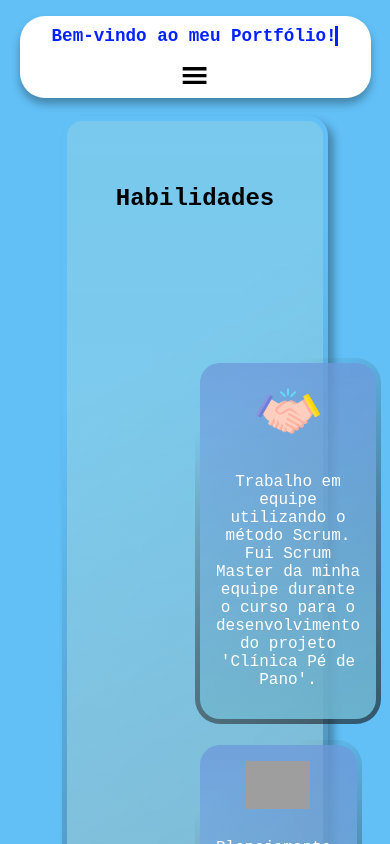
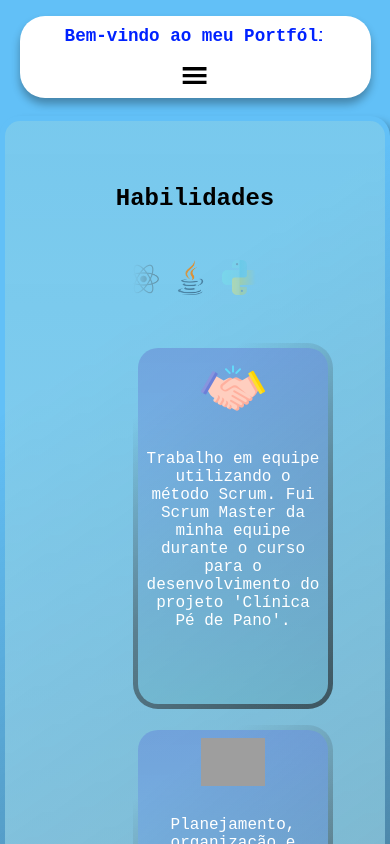
Before and after one commit to Emmanuelf21/meu-portfolio, a React (Vite) app: page /habilidades in a window 390 px wide. Shown: the top 844 px of the page. Built offline with nearby package versions, Linux system fonts and the light colour scheme; grey boxes are pictures that could not be loaded.

Commit message:
habilidades finalizado

```diff
--- a/src/pages/Habilidades.jsx
+++ b/src/pages/Habilidades.jsx
@@ -33,7 +33,12 @@ const Habilidades = () => {
     <div className="container-habilidades">
       <section className='habilidades'>
         <h2>Habilidades</h2>
-        <article className="slider" style={{"--width": "50px", "--height": "50px", "--quantidade": 9}}>
+        <article className="slider" style={{
+          "--width": "50px",
+          "--height": "50px",
+          "--width2": "35px",
+          "--height2": "35px",
+          "--quantidade": 9}}>
           <div className="list">
             <div className="item" style={{"--position": 1}}>
               <img src={html} alt="#" />
@@ -84,6 +89,8 @@ const Habilidades = () => {
         <article className="slider" style={{
           "--width": "150px",
           "--height": "150px",
+          "--width2": "90px",
+          "--height2": "90px",
           "--quantidade": 9
           }}>
           <div className="list">
--- a/src/pages/habilidades.css
+++ b/src/pages/habilidades.css
@@ -127,3 +127,60 @@
 :root{
     --position:0;
 }
+
+@media screen and (max-width: 800px) {
+    .container-habilidades{
+        width: 90%;
+    }
+}
+
+@media screen and (max-width: 600px) {
+    .container-habilidades{
+        width: 100%;
+    }
+    .cards-habilidades{
+        display: flex;
+        flex-direction: column;
+        justify-content: center;
+        align-items: center;
+        gap: 1rem;
+        width: 100%;
+    }
+
+    .card-habilidade{
+        width: 200px;
+        padding: 0.5rem;
+    }
+
+    .slider{
+        height: var(--height2);
+        mask-image: linear-gradient(
+            to right,
+            transparent,
+            #000,
+            transparent 99%
+        );
+    }
+
+    .slider .list{
+        min-width: calc(var(--width2)*var(--quantidade));
+    }
+
+    .slider .list .item{
+        width: var(--width2);
+        height: var(--height2);
+        animation-delay: calc((9s/var(--quantidade))*(var(--position) - 1));
+    }
+
+    .certificados a{
+        font-size: 1rem;
+    }
+
+    @keyframes autorun{
+        from{
+            left: 100%;
+        }to{
+            left: calc(calc(var(--width2)*var(--quantidade))*-1);
+        }
+    }
+}
```
